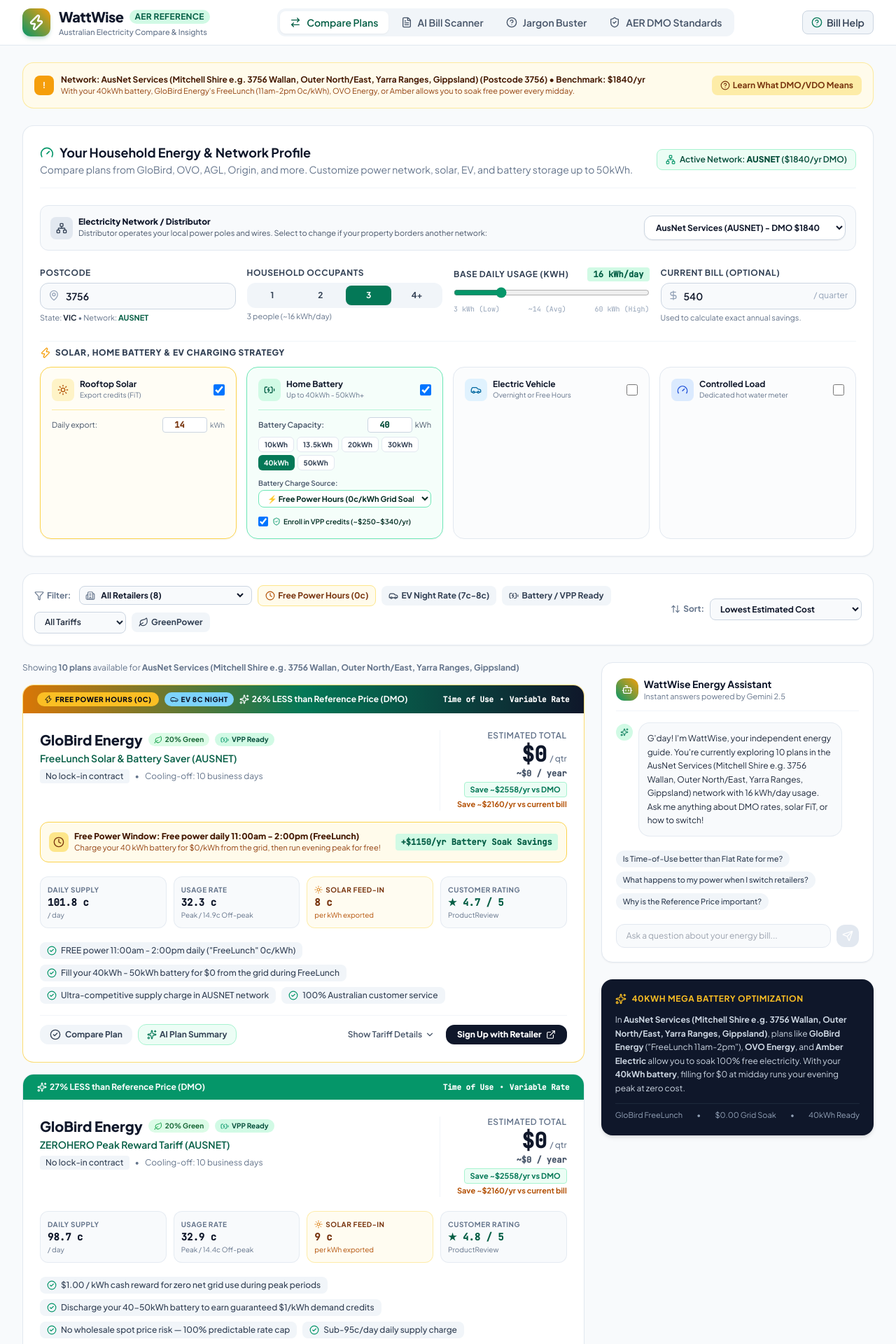
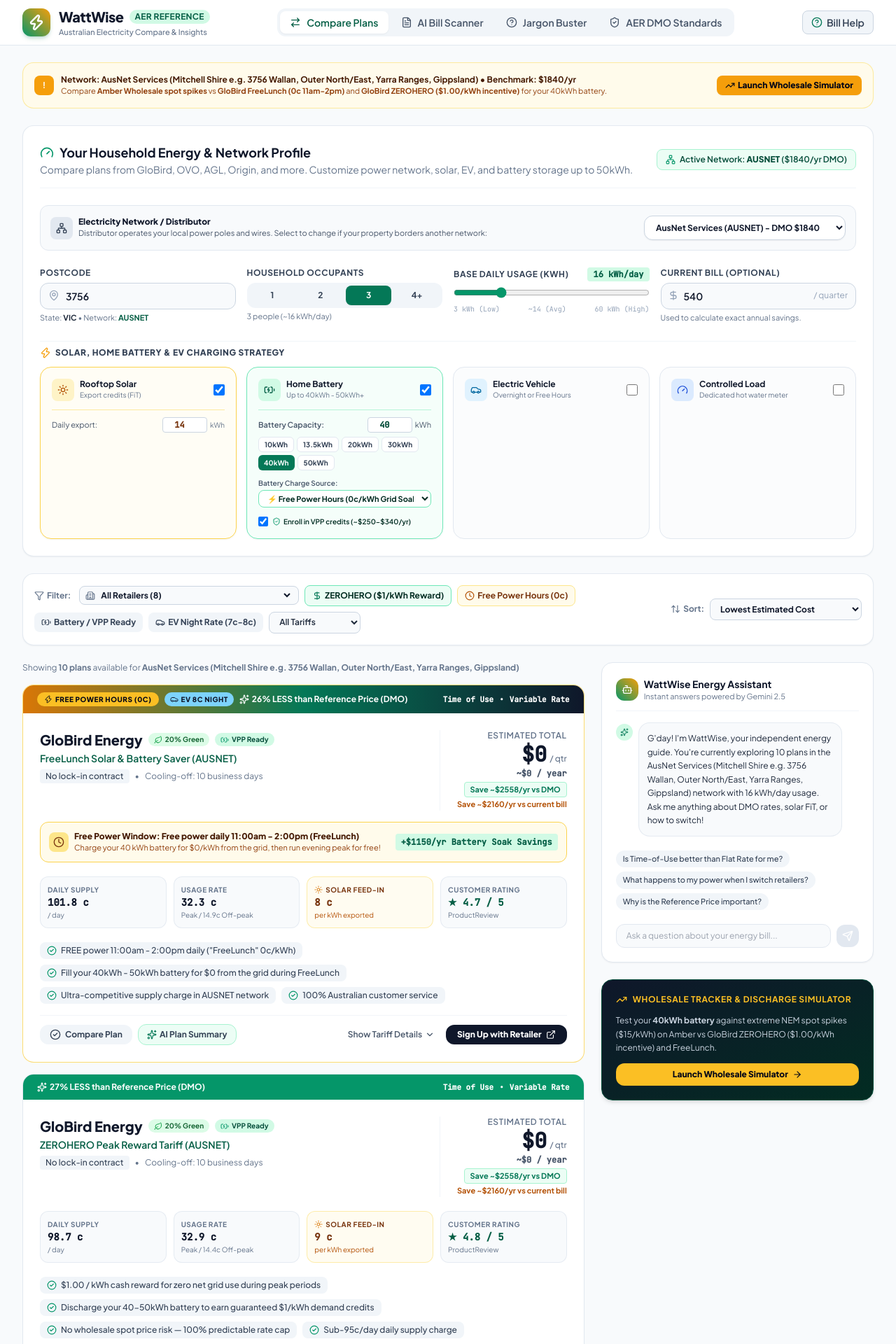
Before and after one commit to ANDYGT40/watts_the_deal, a React (Vite) app in the folder frontend/: page / in a window 1280 px wide. Shown: the top 1920 px of the page at 70% size. Built offline with nearby package versions, Linux system fonts and the light colour scheme.

Commit message:
added wholesale compare

```diff
--- a/frontend/App.tsx
+++ b/frontend/App.tsx
@@ -1,3 +1,4 @@
+// Fix: Add ArrowRight to lucide-react imports
 import React, { useState, useMemo } from 'react';
 import { HouseholdProfile, EnergyPlan, TariffType, DistributorInfo } from './types';
 import { SAMPLE_AER_PLANS, DISTRIBUTORS } from './constants';
@@ -10,6 +11,7 @@ import { BillScanner } from './components/BillScanner';
 import { JargonModal } from './components/JargonModal';
 import { AiAdvisorChat } from './components/AiAdvisorChat';
 import { AerReferenceGuide } from './components/AerReferenceGuide';
+import { WholesaleBatterySimulator } from './components/WholesaleBatterySimulator';
 import {
   Filter,
   ArrowUpDown,
@@ -26,12 +28,13 @@ import {
   Zap,
   Clock,
   Building2,
-  RefreshCw,
-  Check
+  TrendingUp,
+  DollarSign,
+  ArrowRight
 } from 'lucide-react';
 
 export function App() {
-  const [activeTab, setActiveTab] = useState<'compare' | 'scanner' | 'glossary' | 'aerData'>('compare');
+  const [activeTab, setActiveTab] = useState<'compare' | 'wholesale' | 'scanner' | 'glossary' | 'aerData'>('compare');
   const [isJargonModalOpen, setIsJargonModalOpen] = useState(false);
 
   // Household Profile State with default 40kWh Battery & Postcode 3756
@@ -56,15 +59,17 @@ export function App() {
     // 40kWh Battery default for high energy independence
     hasBattery: true,
     batteryCapacityKWh: 40,
+    batteryMaxDischargeKw: 10,
     batteryChargingSource: 'FREE_POWER_HOURS_SOAK',
     joinVpp: true,
+    participateInZeroHero: true,
   });
 
   // Selected distributor override (allows picking between 2 possible networks)
   const [selectedDistributorCode, setSelectedDistributorCode] = useState<string>('AUSNET');
 
   // Filters & Sorting
-  const [retailerFilter, setRetailerFilter] = useState<string>('ALL'); // 'ALL' | 'GloBird Energy' | etc.
+  const [retailerFilter, setRetailerFilter] = useState<string>('ALL');
   const [tariffFilter, setTariffFilter] = useState<'ALL' | 'FLAT' | 'TOU'>('ALL');
   const [pricingFilter, setPricingFilter] = useState<'ALL' | 'VARIABLE' | 'FIXED'>('ALL');
   const [greenOnly, setGreenOnly] = useState(false);
@@ -72,6 +77,7 @@ export function App() {
   const [evOnly, setEvOnly] = useState(false);
   const [batteryOnly, setBatteryOnly] = useState(false);
   const [freePowerOnly, setFreePowerOnly] = useState(false);
+  const [zeroHeroOnly, setZeroHeroOnly] = useState(false);
   const [sortBy, setSortBy] = useState<'LOWEST_COST' | 'MAX_SAVINGS' | 'SOLAR_FIT' | 'RATING'>('LOWEST_COST');
 
   // Multi-plan compare selection
@@ -164,6 +170,10 @@ export function App() {
         return false;
       }
 
+      if (zeroHeroOnly && !plan.hasZeroHeroIncentive) {
+        return false;
+      }
+
       return true;
     }).sort((a, b) => {
       const costA = calculatePlanCost(a, profile, currentDistributor);
@@ -183,7 +193,7 @@ export function App() {
       }
       return 0;
     });
-  }, [currentDistributor, retailerFilter, tariffFilter, pricingFilter, greenOnly, solarPriority, evOnly, batteryOnly, freePowerOnly, sortBy, profile]);
+  }, [currentDistributor, retailerFilter, tariffFilter, pricingFilter, greenOnly, solarPriority, evOnly, batteryOnly, freePowerOnly, zeroHeroOnly, sortBy, profile]);
 
   const toggleCompare = (planId: string) => {
     if (comparedPlanIds.includes(planId)) {
@@ -210,6 +220,7 @@ export function App() {
     setEvOnly(false);
     setBatteryOnly(false);
     setFreePowerOnly(false);
+    setZeroHeroOnly(false);
   };
 
   return (
@@ -229,21 +240,19 @@ export function App() {
             </span>
             <div>
               <p className="font-bold text-amber-950">
-                Network: {currentDistributor.name} (Postcode {profile.postcode}) • Benchmark: ${currentDistributor.defaultMarketOfferAnnual}/yr
+                Network: {currentDistributor.name} • Benchmark: ${currentDistributor.defaultMarketOfferAnnual}/yr
               </p>
               <p className="text-amber-800 text-[11px]">
-                {profile.batteryCapacityKWh >= 30
-                  ? `With your ${profile.batteryCapacityKWh}kWh battery, GloBird Energy's FreeLunch (11am-2pm 0c/kWh), OVO Energy, or Amber allows you to soak free power every midday.`
-                  : 'Check your electricity bill to confirm your exact network distributor if you live near network boundaries.'}
+                Compare <strong>Amber Wholesale spot spikes</strong> vs <strong>GloBird FreeLunch (0c 11am-2pm)</strong> and <strong>GloBird ZEROHERO ($1.00/kWh incentive)</strong> for your {profile.batteryCapacityKWh}kWh battery.
               </p>
             </div>
           </div>
           <button
-            onClick={() => setIsJargonModalOpen(true)}
-            className="self-start sm:self-auto px-3 py-1.5 bg-amber-200/70 hover:bg-amber-300 font-bold text-amber-900 rounded-lg text-xs transition-colors flex items-center gap-1"
+            onClick={() => setActiveTab('wholesale')}
+            className="self-start sm:self-auto px-3 py-1.5 bg-amber-500 hover:bg-amber-400 font-extrabold text-slate-950 rounded-lg text-xs transition-colors flex items-center gap-1 shadow-sm"
           >
-            <HelpCircle className="w-3.5 h-3.5" />
-            Learn What DMO/VDO Means
+            <TrendingUp className="w-3.5 h-3.5" />
+            Launch Wholesale Simulator
           </button>
         </div>
 
@@ -259,7 +268,7 @@ export function App() {
             />
 
             {/* Filter & Sort Bar */}
-            <div className="bg-white rounded-2xl p-4 border border-slate-200/90 shadow-sm flex flex-col lg:flex-row lg:items-center justify-between gap-4">
+            <div id="compare-table-top" className="bg-white rounded-2xl p-4 border border-slate-200/90 shadow-sm flex flex-col lg:flex-row lg:items-center justify-between gap-4">
               <div className="flex flex-wrap items-center gap-2">
                 <span className="text-xs font-bold text-slate-500 flex items-center gap-1 mr-1">
                   <Filter className="w-3.5 h-3.5" /> Filter:
@@ -276,11 +285,25 @@ export function App() {
                     <option value="ALL">All Retailers ({availableRetailers.length})</option>
                     {availableRetailers.map((ret) => (
                       <option key={ret} value={ret}>
-                        {ret} {ret === 'GloBird Energy' ? '⭐ (FreeLunch)' : ''}
+                        {ret} {ret === 'GloBird Energy' ? '⭐ (FreeLunch & ZEROHERO)' : ''}
                       </option>
                     ))}
                   </select>
                 </div>
+
+                {/* GloBird ZEROHERO $1/kWh Filter */}
+                <button
+                  type="button"
+                  onClick={() => setZeroHeroOnly(!zeroHeroOnly)}
+                  className={`text-xs px-2.5 py-1.5 rounded-lg font-bold flex items-center gap-1 transition-colors ${
+                    zeroHeroOnly
+                      ? 'bg-emerald-600 text-white ring-2 ring-emerald-400'
+                      : 'bg-emerald-50 text-emerald-950 border border-emerald-300 hover:bg-emerald-100'
+                  }`}
+                >
+                  <DollarSign className="w-3.5 h-3.5 text-emerald-700" />
+                  ZEROHERO ($1/kWh Reward)
+                </button>
 
                 {/* Free Power Hours Button */}
                 <button
@@ -294,6 +317,20 @@ export function App() {
                 >
                   <Clock className="w-3.5 h-3.5 text-amber-700" />
                   Free Power Hours (0c)
+                </button>
+
+                {/* Battery / VPP button */}
+                <button
+                  type="button"
+                  onClick={() => setBatteryOnly(!batteryOnly)}
+                  className={`text-xs px-2.5 py-1.5 rounded-lg font-bold flex items-center gap-1 transition-colors ${
+                    batteryOnly
+                      ? 'bg-emerald-700 text-white'
+                      : 'bg-slate-100 text-slate-700 hover:bg-slate-200'
+                  }`}
+                >
+                  <BatteryCharging className="w-3.5 h-3.5" />
+                  Battery / VPP Ready
                 </button>
 
                 {/* EV Friendly button */}
@@ -310,20 +347,6 @@ export function App() {
                   EV Night Rate (7c-8c)
                 </button>
 
-                {/* Battery / VPP button */}
-                <button
-                  type="button"
-                  onClick={() => setBatteryOnly(!batteryOnly)}
-                  className={`text-xs px-2.5 py-1.5 rounded-lg font-bold flex items-center gap-1 transition-colors ${
-                    batteryOnly
-                      ? 'bg-emerald-700 text-white'
-                      : 'bg-slate-100 text-slate-700 hover:bg-slate-200'
-                  }`}
-                >
-                  <BatteryCharging className="w-3.5 h-3.5" />
-                  Battery / VPP Ready
-                </button>
-
                 {/* Tariff Type */}
                 <select
                   value={tariffFilter}
@@ -334,20 +357,6 @@ export function App() {
                   <option value="FLAT">Single Flat Rate</option>
                   <option value="TOU">Time of Use</option>
                 </select>
-
-                {/* Green power filter */}
-                <button
-                  type="button"
-                  onClick={() => setGreenOnly(!greenOnly)}
-                  className={`text-xs px-2.5 py-1.5 rounded-lg font-bold flex items-center gap-1 transition-colors ${
-                    greenOnly
-                      ? 'bg-emerald-700 text-white'
-                      : 'bg-slate-100 text-slate-700 hover:bg-slate-200'
-                  }`}
-                >
-                  <Leaf className="w-3.5 h-3.5" />
-                  GreenPower
-                </button>
               </div>
 
               {/* Sort By */}
@@ -374,7 +383,6 @@ export function App() {
                 <div className="flex items-center justify-between text-xs text-slate-500">
                   <span>
                     Showing <strong>{filteredPlans.length} plans</strong> available for <strong>{currentDistributor.name}</strong>
-                    {retailerFilter !== 'ALL' ? ` (${retailerFilter})` : ''}
                   </span>
                   <div className="flex items-center gap-2">
                     {retailerFilter !== 'ALL' && (
@@ -399,10 +407,7 @@ export function App() {
 
                 {filteredPlans.length === 0 ? (
                   <div className="bg-white rounded-2xl p-8 text-center space-y-3 border border-slate-200">
-                    <p className="text-sm font-bold text-slate-700">No matching plans found for this filter combination in {currentDistributor.code}.</p>
-                    <p className="text-xs text-slate-500">
-                      You may have active filters applied (like "EV Night Rate" or "Free Power Hours"). Click below to view all offers.
-                    </p>
+                    <p className="text-sm font-bold text-slate-700">No matching plans found for this filter combination.</p>
                     <button
                       onClick={resetFilters}
                       className="px-4 py-2 bg-emerald-700 text-white rounded-xl text-xs font-bold"
@@ -425,7 +430,7 @@ export function App() {
                 )}
               </div>
 
-              {/* Sidebar */}
+              {/* Sidebar with Direct Link to Simulator */}
               <div className="space-y-6">
                 <AiAdvisorChat
                   profile={profile}
@@ -433,31 +438,39 @@ export function App() {
                   planCount={filteredPlans.length}
                 />
 
-                <div className="bg-slate-900 text-white rounded-2xl p-5 space-y-3 shadow-md">
+                {/* Wholesale Simulator Callout Banner */}
+                <div className="bg-gradient-to-br from-slate-900 to-emerald-950 text-white rounded-2xl p-5 space-y-3 shadow-md border border-emerald-900">
                   <div className="flex items-center gap-2 text-amber-400">
-                    <Sparkles className="w-4 h-4" />
+                    <TrendingUp className="w-4 h-4" />
                     <h4 className="text-xs font-bold uppercase tracking-wider">
-                      {profile.batteryCapacityKWh >= 30 ? `${profile.batteryCapacityKWh}kWh Mega Battery Optimization` : 'Battery + Free Power Soaking'}
+                      Wholesale Tracker & Discharge Simulator
                     </h4>
                   </div>
                   <p className="text-xs text-slate-300 leading-relaxed">
-                    In <strong>{currentDistributor.name}</strong>, plans like <strong>GloBird Energy</strong> ("FreeLunch 11am-2pm"), <strong>OVO Energy</strong>, and <strong>Amber Electric</strong> allow you to soak 100% free electricity.
-                    With your <strong>{profile.batteryCapacityKWh}kWh battery</strong>, filling for $0 at midday runs your evening peak at zero cost.
+                    Test your <strong>{profile.batteryCapacityKWh}kWh battery</strong> against extreme NEM spot spikes ($15/kWh) on Amber vs GloBird ZEROHERO ($1.00/kWh incentive) and FreeLunch.
                   </p>
-                  <div className="pt-2 border-t border-slate-800 flex items-center justify-between text-[11px] text-slate-400">
-                    <span>GloBird FreeLunch</span>
-                    <span>•</span>
-                    <span>$0.00 Grid Soak</span>
-                    <span>•</span>
-                    <span>{profile.batteryCapacityKWh}kWh Ready</span>
-                  </div>
+                  <button
+                    onClick={() => setActiveTab('wholesale')}
+                    className="w-full py-2 bg-amber-400 hover:bg-amber-300 text-slate-950 font-black rounded-xl text-xs flex items-center justify-center gap-1.5 transition-colors"
+                  >
+                    <span>Launch Wholesale Simulator</span>
+                    <ArrowRight className="w-3.5 h-3.5" />
+                  </button>
                 </div>
               </div>
             </div>
           </div>
         )}
 
-        {/* Tab 2: Bill Scanner */}
+        {/* Tab 2: Wholesale Simulator View */}
+        {activeTab === 'wholesale' && (
+          <WholesaleBatterySimulator
+            profile={profile}
+            distributor={currentDistributor}
+          />
+        )}
+
+        {/* Tab 3: Bill Scanner */}
         {activeTab === 'scanner' && (
           <BillScanner
             onApplyBillDataToProfile={(data) => {
@@ -471,20 +484,20 @@ export function App() {
           />
         )}
 
-        {/* Tab 3: Jargon Glossary View */}
+        {/* Tab 4: Jargon Glossary View */}
         {activeTab === 'glossary' && (
           <div className="max-w-4xl mx-auto space-y-4">
             <div className="bg-white rounded-2xl p-6 border border-slate-200 shadow-sm space-y-2">
               <h2 className="text-xl font-extrabold text-slate-900">Australian Electricity Jargon Explained</h2>
               <p className="text-xs text-slate-500">
-                A simple glossary of every term including AusNet Services (Mitchell Shire 3756), Free Power Hours, GloBird FreeLunch, and 40kWh-50kWh battery banks.
+                A simple glossary of every term including Amber Smartshift wholesale spot trading, GloBird FreeLunch, ZEROHERO $1.00/kWh incentives, and 40kWh-50kWh battery banks.
               </p>
             </div>
             <AerReferenceGuide />
           </div>
         )}
 
-        {/* Tab 4: AER Data Standards */}
+        {/* Tab 5: AER Data Standards */}
         {activeTab === 'aerData' && <AerReferenceGuide />}
       </main>
 
@@ -541,7 +554,7 @@ export function App() {
           <div className="bg-white rounded-3xl max-w-lg w-full shadow-2xl border border-slate-200 p-6 space-y-4">
             <div className="flex items-start justify-between">
               <div>
-                <span className="text-[11px] font-bold uppercase tracking-wider text-emerald-700">WattWise Plan Breakdown</span>
+                <span className="text-[11px] font-bold uppercase tracking-wider text-emerald-700">Watt's the Deal Plan Breakdown</span>
                 <h3 className="text-lg font-extrabold text-slate-900">{aiFocusPlan.retailerName} - {aiFocusPlan.planName}</h3>
               </div>
               <button
@@ -560,6 +573,11 @@ export function App() {
               <p>
                 This plan is <strong>{Math.abs(aiFocusPlan.dmoComparisonPercent)}% {aiFocusPlan.dmoComparisonPercent <= 0 ? 'less than' : 'above'} the Victorian Default Offer (VDO)</strong> in the {currentDistributor.name} network.
               </p>
+              {aiFocusPlan.hasZeroHeroIncentive && (
+                <p className="text-emerald-950 font-bold bg-emerald-100/90 p-2 rounded-lg">
+                  💰 ZEROHERO Payout: {aiFocusPlan.zeroHeroDescription}
+                </p>
+              )}
               {aiFocusPlan.hasFreePowerHours && (
                 <p className="text-amber-900 font-bold bg-amber-100/80 p-2 rounded-lg">
                   ⚡ Free Power Window: {aiFocusPlan.freePowerWindowDescription} — Perfect for soaking into a {profile.batteryCapacityKWh}kWh home battery for $0.00!
@@ -569,18 +587,6 @@ export function App() {
                 <strong>Daily Supply:</strong> {aiFocusPlan.rates.dailySupplyChargeCents}c/day •
                 <strong> Usage:</strong> {aiFocusPlan.rates.flatRateCentsPerKWh ? `${aiFocusPlan.rates.flatRateCentsPerKWh}c/kWh flat` : `${aiFocusPlan.rates.peakRateCentsPerKWh}c peak`}.
               </p>
-              {aiFocusPlan.rates.evNightRateCentsPerKWh && (
-                <p className="text-sky-800 font-bold flex items-center gap-1">
-                  <Car className="w-3.5 h-3.5" />
-                  EV Super Off-Peak: {aiFocusPlan.rates.evNightRateCentsPerKWh}c/kWh ({aiFocusPlan.evRateDescription || 'Overnight'})
-                </p>
-              )}
-              {aiFocusPlan.isBatteryVppEligible && aiFocusPlan.vppAnnualCredit && (
-                <p className="text-emerald-800 font-bold flex items-center gap-1">
-                  <BatteryCharging className="w-3.5 h-3.5" />
-                  Battery VPP Bonus: ${aiFocusPlan.vppAnnualCredit}/yr ({aiFocusPlan.vppProviderName})
-                </p>
-              )}
             </div>
 
             <div className="flex items-center justify-end gap-2 pt-2">
@@ -609,7 +615,7 @@ export function App() {
         <div className="max-w-7xl mx-auto px-4 sm:px-6 lg:px-8 space-y-4">
           <div className="flex flex-col sm:flex-row items-center justify-between gap-4">
             <div className="flex items-center gap-2">
-              <span className="font-extrabold text-slate-800">WattWise Australia</span>
+              <span className="font-extrabold text-slate-800">Watt's the Deal Australia</span>
               <span>•</span>
               <span>Independent Energy, Solar, Battery & EV Comparison Tool</span>
             </div>
@@ -617,16 +623,16 @@ export function App() {
               <a href="https://www.aer.gov.au/energy-product-reference-data" target="_blank" rel="noreferrer" className="hover:text-emerald-700">
                 AER Product Data
               </a>
-              <a href="https://www.energymadeeasy.gov.au" target="_blank" rel="noreferrer" className="hover:text-emerald-700">
-                Energy Made Easy
-              </a>
+              <button onClick={() => setActiveTab('wholesale')} className="hover:text-emerald-700 font-bold text-amber-700">
+                Wholesale Tracker
+              </button>
               <button onClick={() => setIsJargonModalOpen(true)} className="hover:text-emerald-700">
                 Bill Anatomy Guide
               </button>
             </div>
           </div>
           <p className="text-[11px] text-slate-400 leading-relaxed">
-            WattWise is an independent consumer resource aligned with the Australian Energy Regulator (AER) Reference Price benchmarks and Victorian Default Offer (VDO) specifications. Calculations are estimates calibrated using household profiles, AusNet / Jemena / Powercor / CitiPower network distributors, rooftop solar, EV charging timing, and Free Power Hours battery soaking (including 40-50kWh arrays). Rates include GST. Always check the retailer's Basic Plan Information Document (BPID) before signing.
+            Watt's the Deal is an independent consumer resource aligned with the Australian Energy Regulator (AER) Reference Price benchmarks and Victorian Default Offer (VDO) specifications. Calculations are estimates calibrated using household profiles, AusNet / Jemena / Powercor / CitiPower network distributors, rooftop solar, EV charging timing, Free Power Hours battery soaking (including 40-50kWh arrays), GloBird ZEROHERO peak demand rewards, and Amber Smartshift wholesale spot modeling. Rates include GST. Always check the retailer's Basic Plan Information Document (BPID) before signing.
           </p>
         </div>
       </footer>
```
